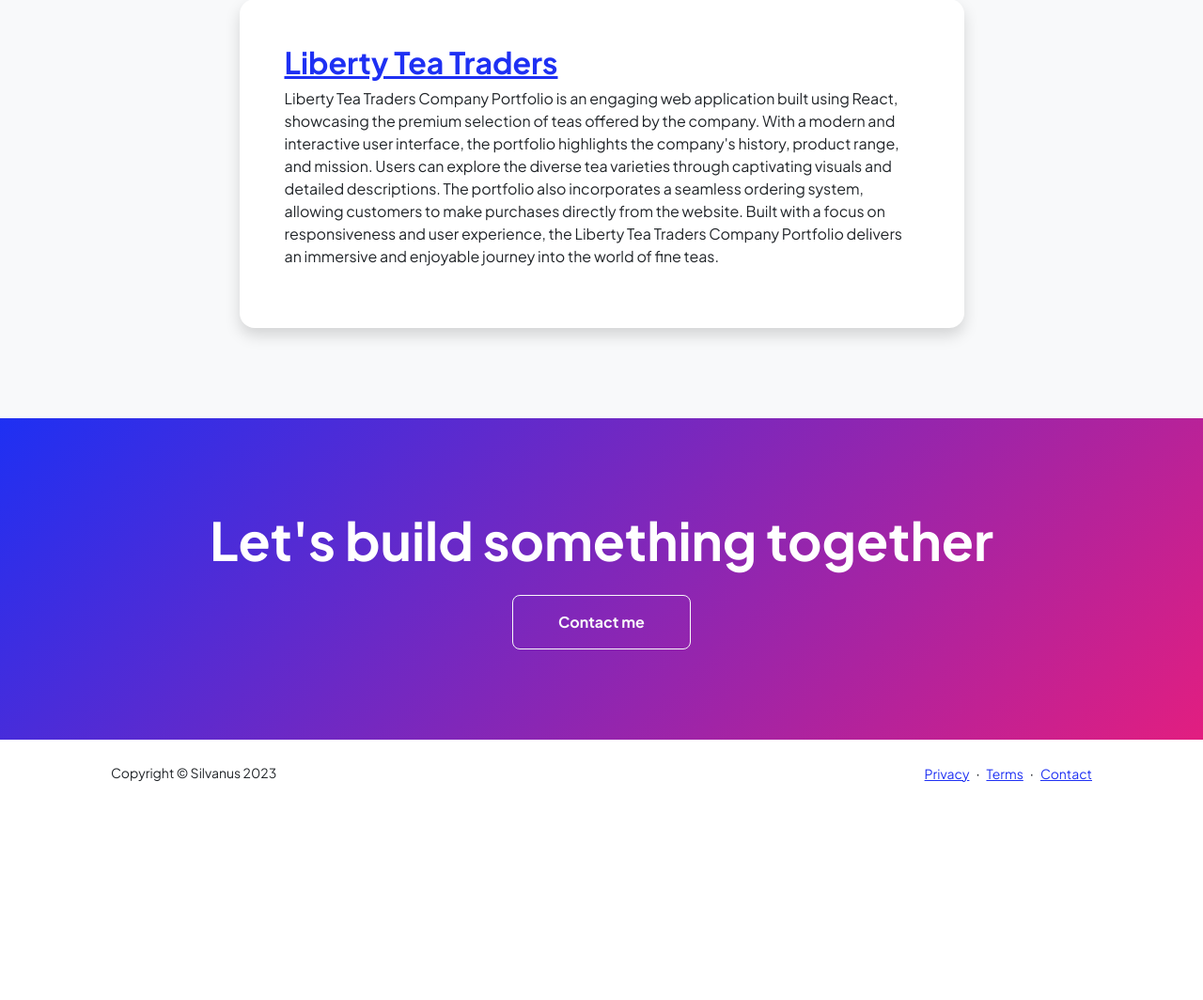
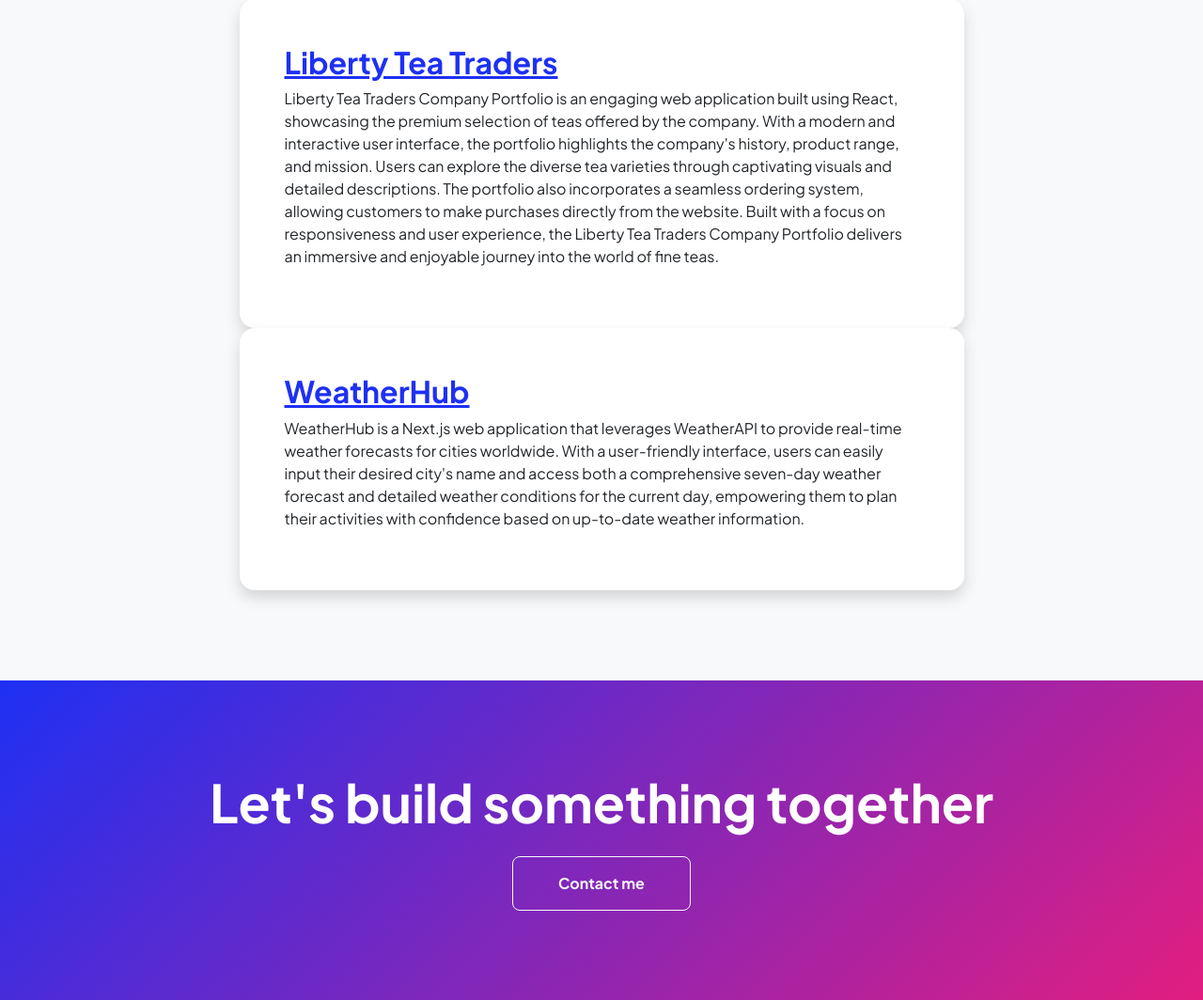
Before and after one commit to Silvokyda/MyPortifolio, a Django app: page /projects/ in a window 1280 px wide. Shown: the part 601-1665 px from the top of the page at 94% size. Before the commit the page ends 1433 px from the top, so only its background shows below. Run offline with Django 4.2, Linux system fonts and the light colour scheme; some libraries are stand-ins or nearby versions.

Commit message:
weatherhub

```diff
--- a/myApp/templates/projects.html
+++ b/myApp/templates/projects.html
@@ -138,6 +138,23 @@
                   </div>
                 </div>
               </div>
+              <!-- Project Card 3-->
+              <div class="card overflow-hidden shadow rounded-4 border-0">
+                <div class="card-body p-0">
+                  <div class="d-flex align-items-center">
+                    <div class="p-5">
+                      <h2 class="fw-bolder">
+                        <a href="https://weather-app-silvokyda.vercel.app/"
+                          >WeatherHub</a
+                        >
+                      </h2>
+                      <p>
+                        WeatherHub is a Next.js web application that leverages WeatherAPI to provide real-time weather forecasts for cities worldwide. With a user-friendly interface, users can easily input their desired city's name and access both a comprehensive seven-day weather forecast and detailed weather conditions for the current day, empowering them to plan their activities with confidence based on up-to-date weather information.
+                      </p>
+                    </div>
+                  </div>
+                </div>
+              </div>
             </div>
           </div>
         </div>
```
Also changed, not shown: vercel.json (deleted).
